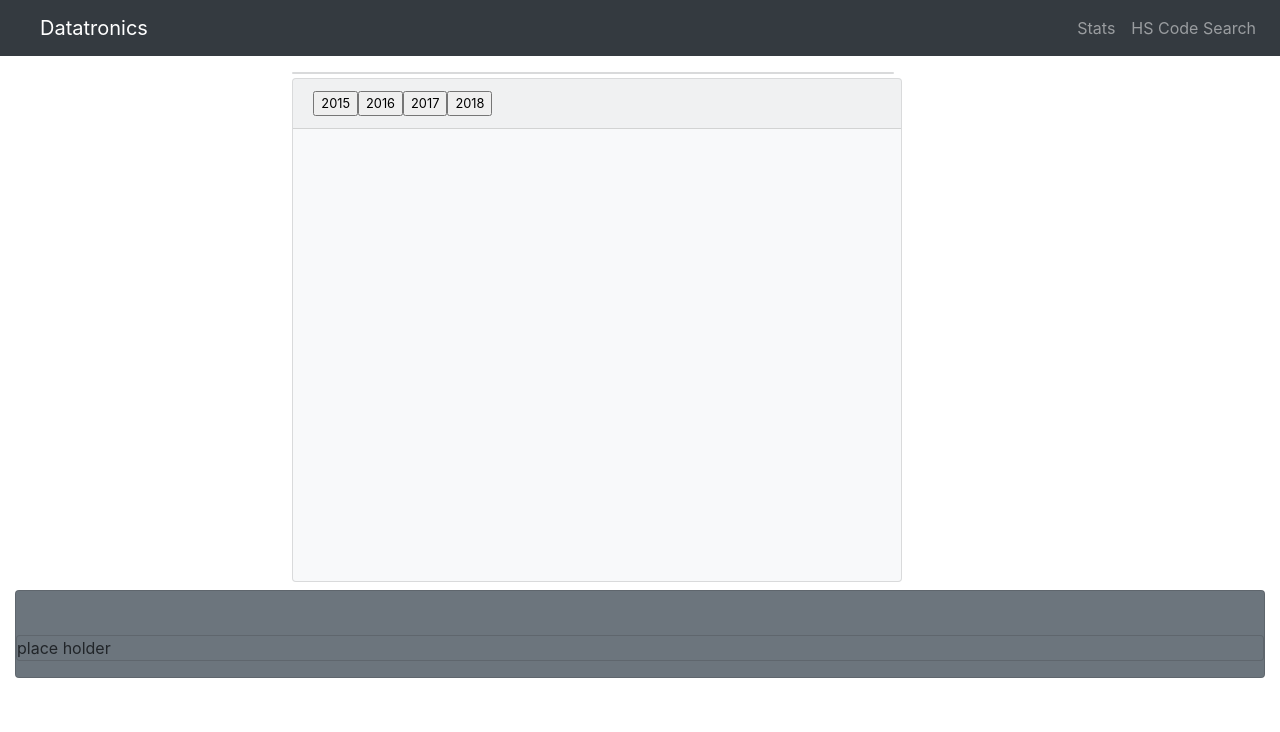
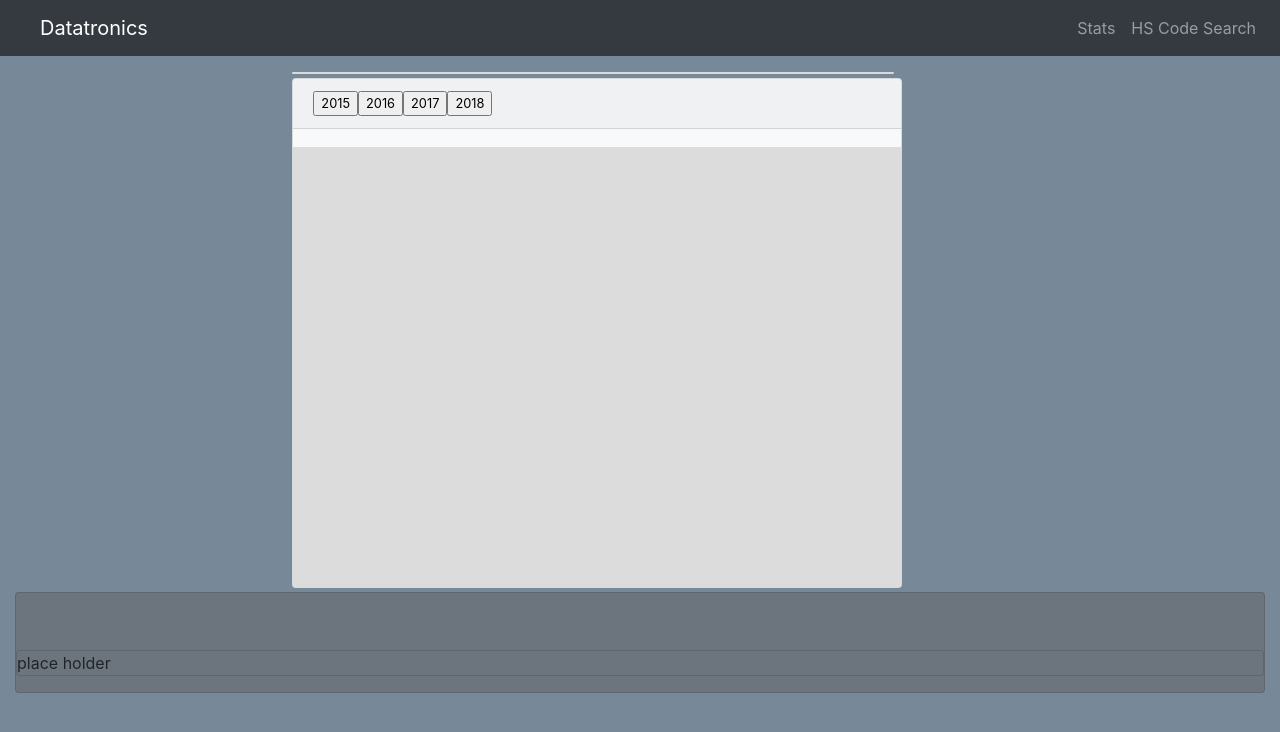
Before and after one commit to Sailendra-Mahapatra/Project2, a Flask app: page / in a window 1280 px wide. Shown: the top 732 px of the page. Run offline with Flask 2, Linux system fonts and the light colour scheme; data that the repository does not hold is empty; parts of the project's set-up code (start-up, migrations or seed data) failed here and were passed over; some libraries are stand-ins or nearby versions.

Commit message:
html stylin

```diff
--- a/static/css/style.css
+++ b/static/css/style.css
@@ -1,3 +1,6 @@
+body {
+	background-color: #778899
+}
 .arc text {
     font: 8px sans-serif;
     text-anchor: middle;
@@ -53,11 +56,14 @@
   .card-header{
     margin-bottom:2%;
   }
-
-  .big-card{
+  #bars{
+  	background-color: gainsboro
+  }
+  .card-body{
     padding-left:5%;
     margin-top:1%;
     margin-bottom: 5%
+    background-color: grey
   }
 
   .footer {
@@ -85,4 +91,5 @@
       padding-right: 8%;
       margin-top: 8%;
       padding-bottom: 10%;
+
     }
```
